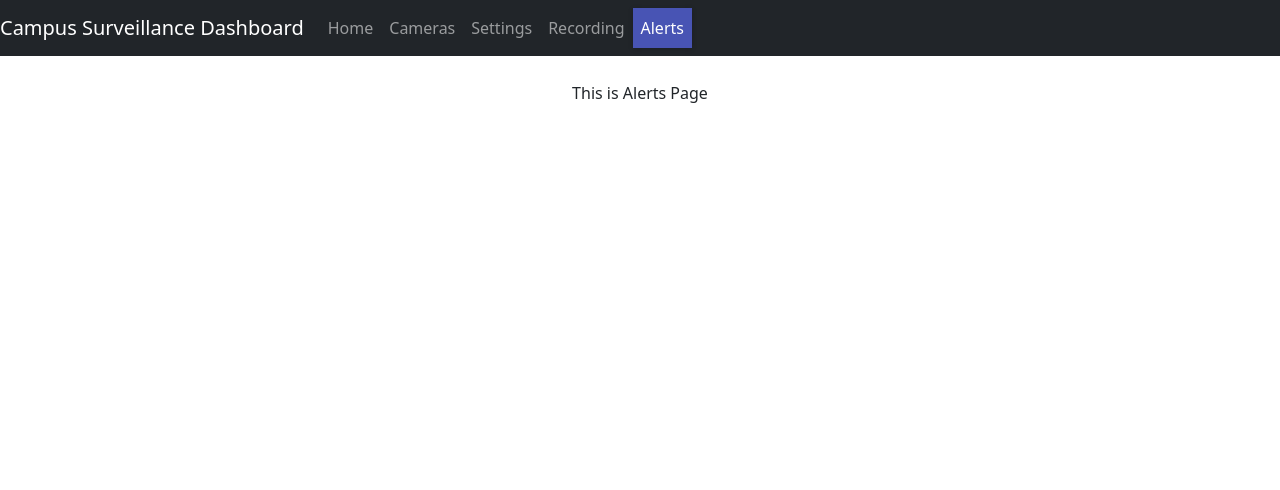
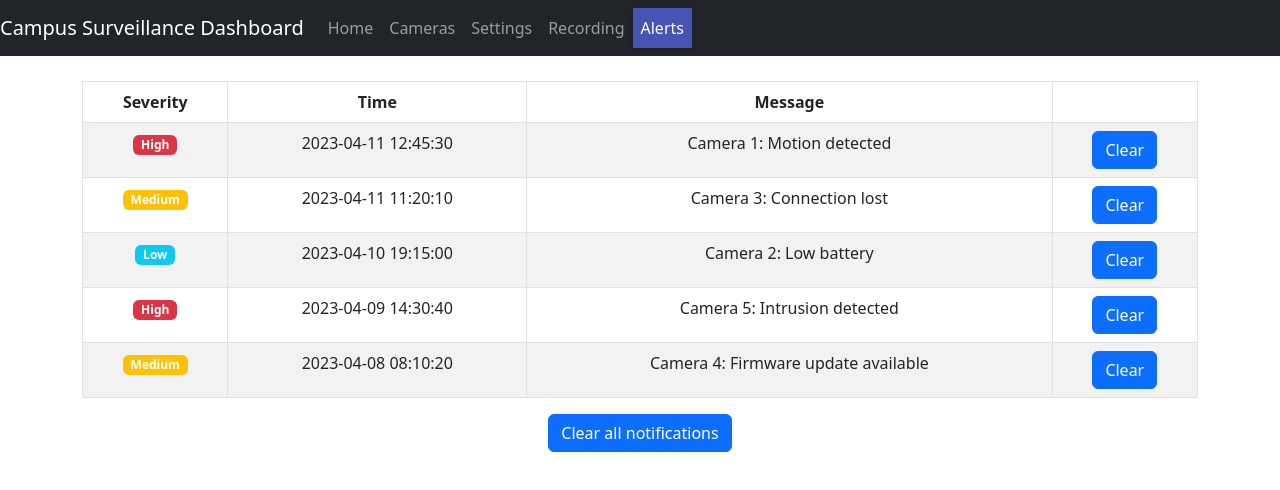
Before and after one commit to UnmeshPadhye/Camera_Dashboard, a React (Create React App) app in the folder frontend/camera-dash/: page /alerts in a window 1280 px wide. Shown: the top 490 px of the page. Built offline with nearby package versions, Linux system fonts and the light colour scheme.

Commit message:
AlertsPage initialized and clearNotifications functionality added

```diff
--- a/frontend/camera-dash/src/components/alerts/alertsPage.js
+++ b/frontend/camera-dash/src/components/alerts/alertsPage.js
@@ -1,9 +1,65 @@
-import React from "react";
+import React, { useState } from "react";
+import { Button, Table } from "react-bootstrap";
+
 
 function AlertsPage() {
+
+    const [alerts, setAlerts] = useState([
+        { severity: "High", time: "2023-04-11 12:45:30", message: "Camera 1: Motion detected" },
+        { severity: "Medium", time: "2023-04-11 11:20:10", message: "Camera 3: Connection lost" },
+        { severity: "Low", time: "2023-04-10 19:15:00", message: "Camera 2: Low battery" },
+        { severity: "High", time: "2023-04-09 14:30:40", message: "Camera 5: Intrusion detected" },
+        { severity: "Medium", time: "2023-04-08 08:10:20", message: "Camera 4: Firmware update available" },
+    ]);
+
+    const alertBadge = (severity) => {
+        let badgeVariant = "";
+        switch (severity) {
+            case "High":
+                badgeVariant = "danger";
+                break;
+            case "Medium":
+                badgeVariant = "warning";
+                break;
+            case "Low":
+                badgeVariant = "info";
+                break;
+            default:
+                badgeVariant = "secondary";
+        }
+        return <span className={`badge bg-${badgeVariant}`}>{severity}</span>;
+    };
+
+    const clearNotifications = (notifications) => {
+        setAlerts([]);
+    };
+
     return (
         <div className="container">
-            This is Alerts Page
+            <Table striped bordered hover>
+                <thead>
+                    <tr>
+                        <th>Severity</th>
+                        <th>Time</th>
+                        <th>Message</th>
+                        <th></th>
+                    </tr>
+                </thead>
+                <tbody>
+                    {alerts.map((alert, index) => (
+                        <tr key={index}>
+                            <td>{alertBadge(alert.severity)}</td>
+                            <td>{alert.time}</td>
+                            <td>{alert.message}</td>
+                            <td>
+                                <Button class="btn btn-dark">Clear</Button>
+                            </td>
+                        </tr>
+                    ))}
+                </tbody>
+            </Table>
+
+            <Button className="btn btn-primary" onClick={() => clearNotifications(alerts)}>Clear all notifications</Button>
         </div>
     );
 }
--- a/frontend/camera-dash/src/components/cards/alertnotify.js
+++ b/frontend/camera-dash/src/components/cards/alertnotify.js
@@ -1,5 +1,6 @@
-import React, { useState, useEffect } from "react";
+import React, { useState } from "react";
 import { Card, Table, Button } from "react-bootstrap";
+import { Navigate, useNavigate, Link } from "react-router-dom"
 
 function AlertsAndNotifications() {
   //const [alerts, setAlerts] = useState([]);
@@ -15,8 +16,6 @@ function AlertsAndNotifications() {
     { severity: "High", time: "2023-04-11 12:45:30", message: "Camera 1: Motion detected" },
     { severity: "Medium", time: "2023-04-11 11:20:10", message: "Camera 3: Connection lost" },
     { severity: "Low", time: "2023-04-10 19:15:00", message: "Camera 2: Low battery" },
-    { severity: "High", time: "2023-04-09 14:30:40", message: "Camera 5: Intrusion detected" },
-    { severity: "Medium", time: "2023-04-08 08:10:20", message: "Camera 4: Firmware update available" },
   ]);
 
   const alertBadge = (severity) => {
@@ -36,6 +35,10 @@ function AlertsAndNotifications() {
     }
     return <span className={`badge bg-${badgeVariant}`}>{severity}</span>;
   };
+
+  const showAlerts = (alerts) => {
+    <Link to="/alerts"></Link>
+  }
 
   return (
     <Card>
@@ -59,12 +62,12 @@ function AlertsAndNotifications() {
             ))}
           </tbody>
         </Table>
-        <Button variant="primary" href="/alerts">
-          Alerts
-        </Button>
+
+        <Link to="/alerts" className="btn btn-primary">Alerts</Link>
+
         <Card.Text>SJSU Camera System</Card.Text>
       </Card.Body>
-    </Card>
+    </Card >
   );
 }
 
```
Also changed, not shown: frontend/camera-dash/src/components/dashboard/dashboard.js (+4 -4 lines).
